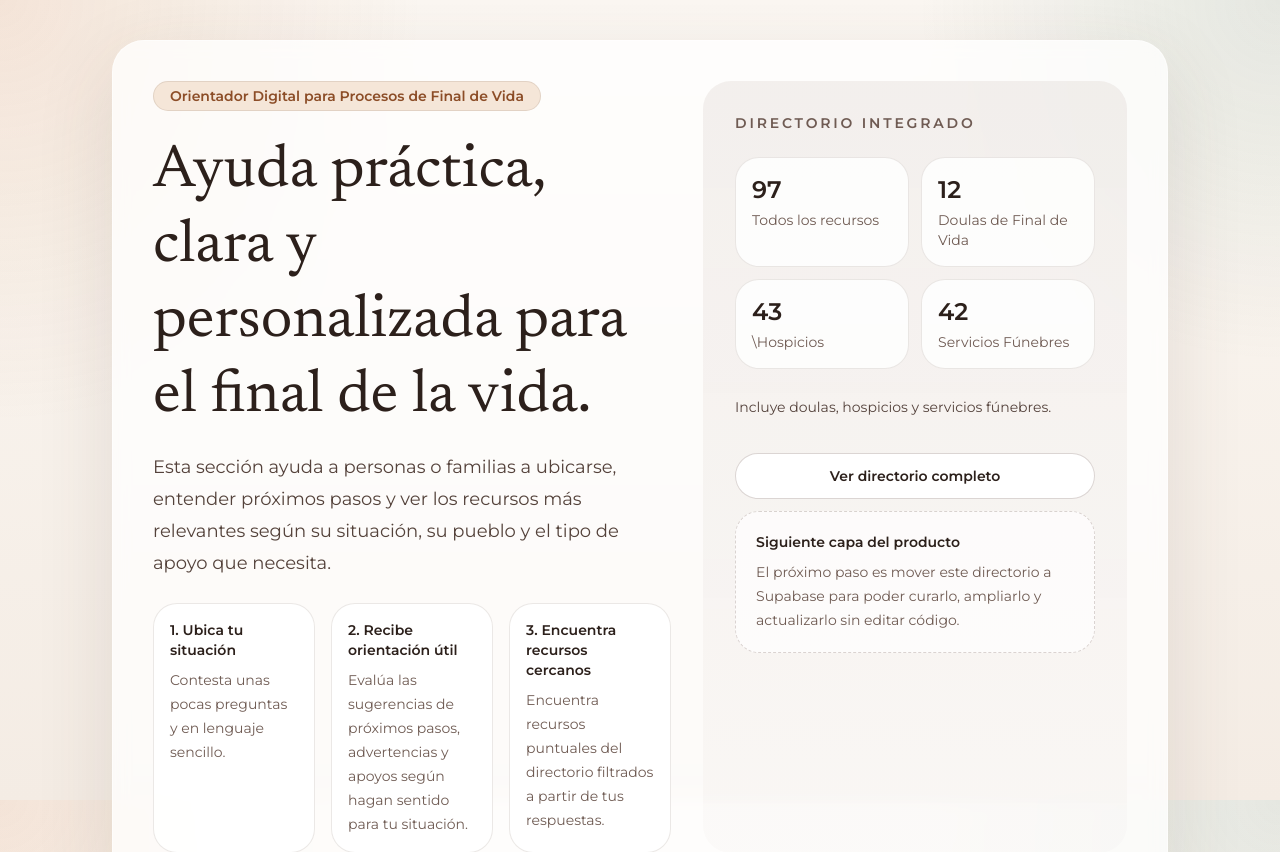
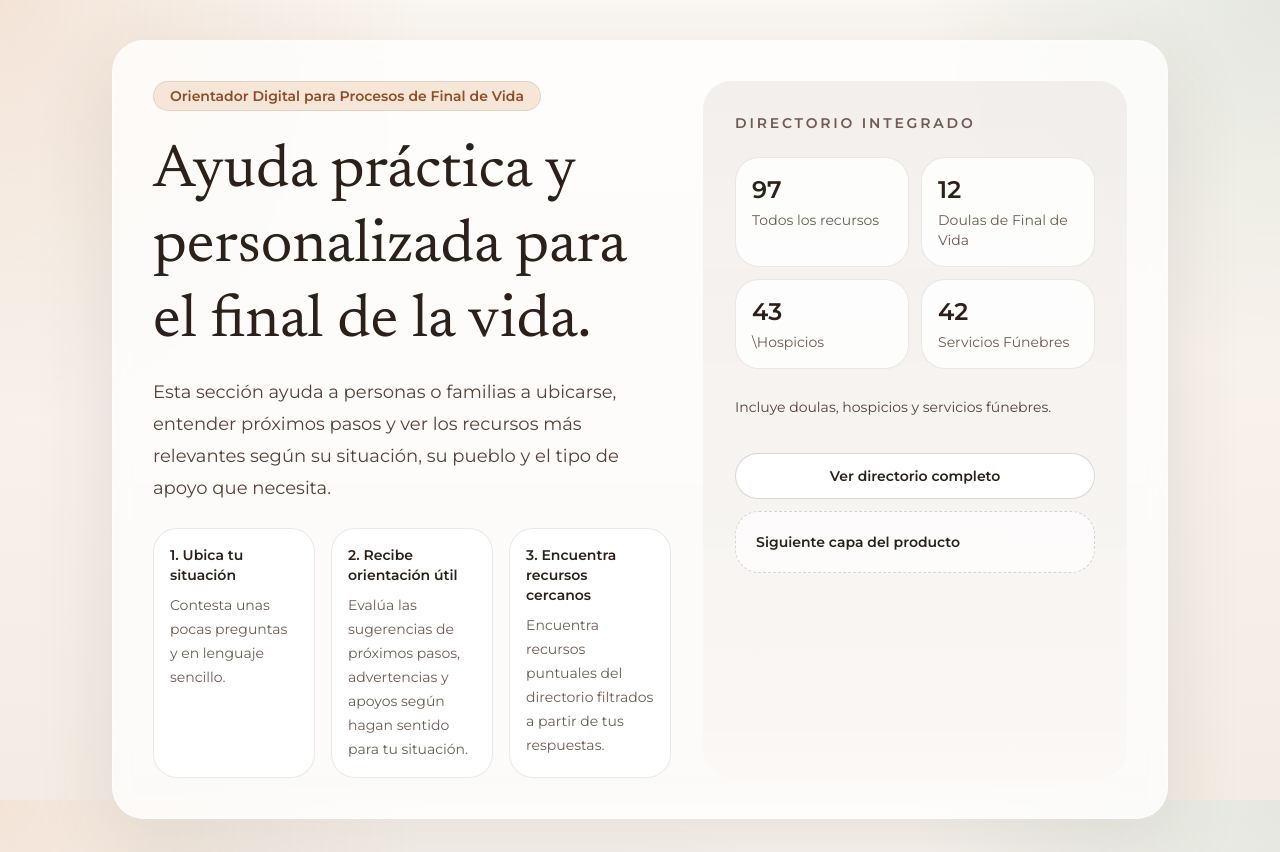
Before and after one commit to lwbpr/EOL-Planner, a Next.js app: page /resultados in a window 1280 px wide. Shown: the top 852 px of the page. Built offline with nearby package versions, Linux system fonts and the light colour scheme; no server answers; the database is empty.

Commit message:
Update page.tsx

```diff
--- a/app/resultados/page.tsx
+++ b/app/resultados/page.tsx
@@ -14,7 +14,7 @@ export default async function Home() {
           </div>
           <div className="space-y-4">
             <h1 className="max-w-3xl font-display text-4xl leading-tight text-[var(--ink)] md:text-6xl">
-              Ayuda práctica, clara y personalizada para el final de la vida.
+              Ayuda práctica y personalizada para el final de la vida.
             </h1>
             <p className="max-w-2xl text-lg leading-8 text-[var(--muted-strong)]">
               Esta sección ayuda a personas o familias a ubicarse,
@@ -97,10 +97,6 @@ export default async function Home() {
               <p className="text-sm font-semibold text-[var(--ink)]">
                 Siguiente capa del producto
               </p>
-              <p className="mt-2 text-sm leading-6 text-[var(--muted)]">
-              El próximo paso es mover este directorio a Supabase para poder
-              curarlo, ampliarlo y actualizarlo sin editar código.
-              </p>
             </div>
           </div>
         </aside>
```
